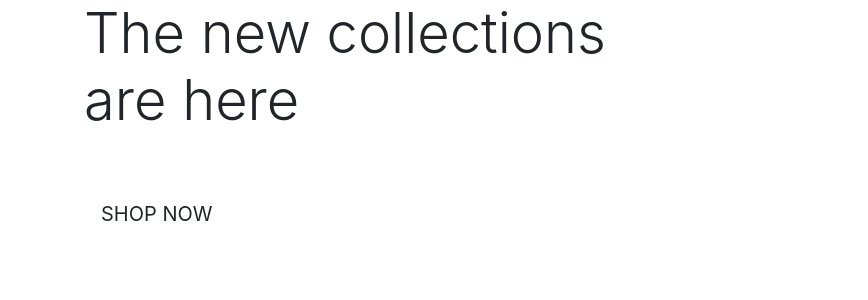
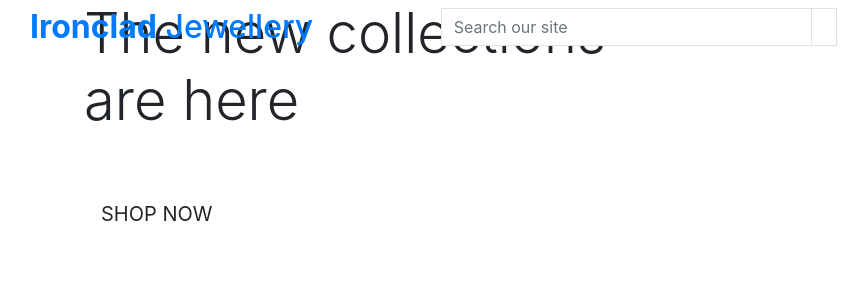
Before and after one commit to Ryan-Martin22/ironclad-jewellery, a Django app: page / in a window 1280 px wide. Shown: the top 300 px of the page, without its empty margins (1-869 px from the left). Run offline with Django 3.2, Linux system fonts and the light colour scheme; some libraries are stand-ins or nearby versions.

Commit message:
add header and search icon to header

```diff
--- a/templates/base.html
+++ b/templates/base.html
@@ -32,7 +32,30 @@
     <title>Ironclad Jewellery{% block extra_title %}{% endblock %}</title>
   </head>
   <body>
-    <header class="container-fluid fixed-top"></header>
+    <header class="container-fluid fixed-top">
+        <div class="row">
+            <div class="col-12 col-lg-4 my-auto py-1 py-lg-0 text-center text-lg-left">
+                <a href="{% url 'home' %}" class="nav-link main-logo-link">
+                    <h2 class="logo-font text-black my-0"><strong>Ironclad</strong> Jewellery</h2>
+                </a>
+            </div>
+            <div class="col-12 col-lg-4 my-auto py-1 py-lg-0">
+                <form method="GET" action="">
+                    <div class="input-group w-100">
+                        <input class="form-control border border-black rounded-0" type="text" name="q" placeholder="Search our site">
+                        <div class="input-group-append">
+                            <button class="form-control btn btn-black border border-black rounded-0" type="submit">
+                                <span class="icon">
+                                    <i class="fas fa-search"></i>
+                                </span>
+                            </button>
+                        </div>
+                    </div>
+                </form>
+            </div>
+        </div>
+    </header>
+
 
     {% if messages %}
         <div class="message-container"></div>
```
